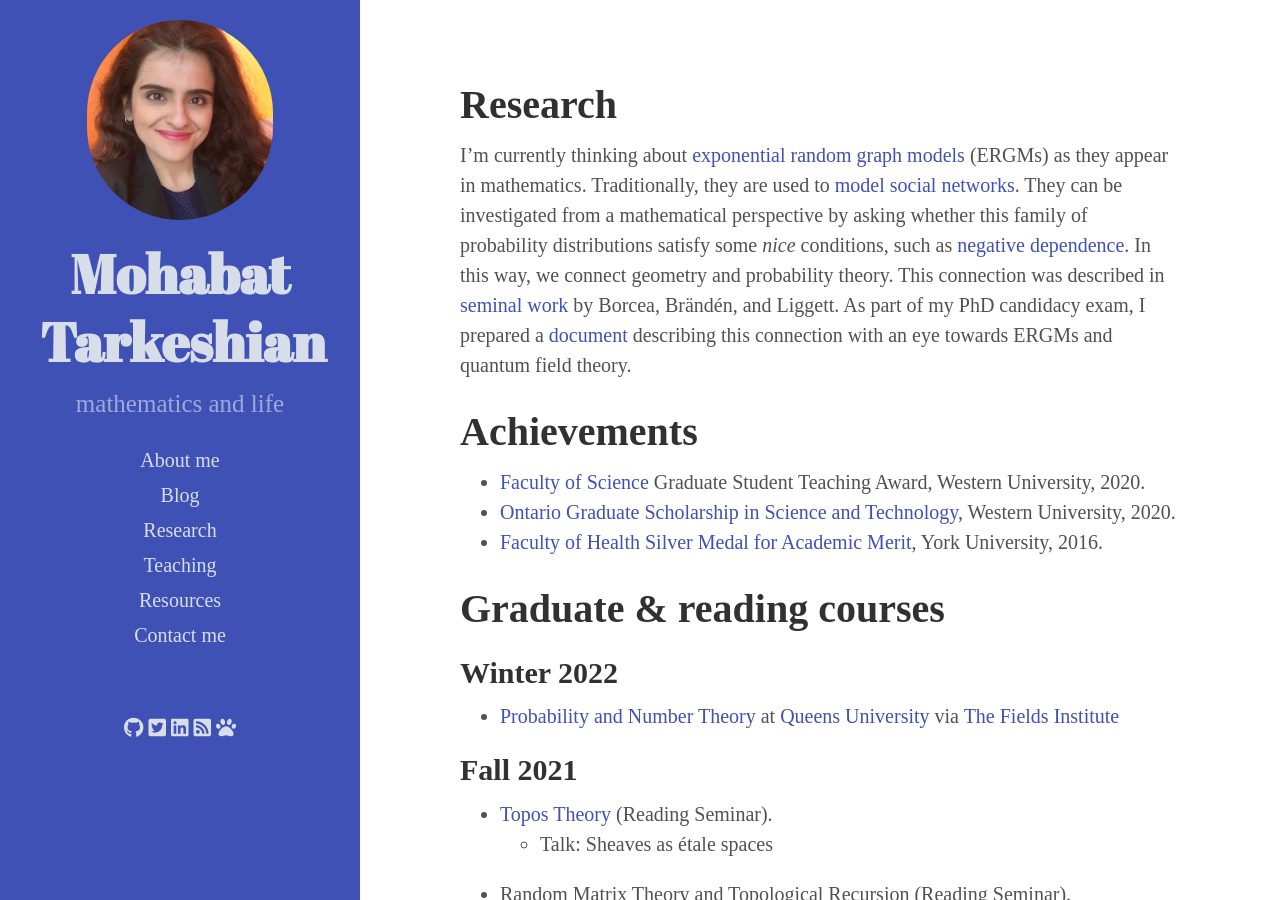
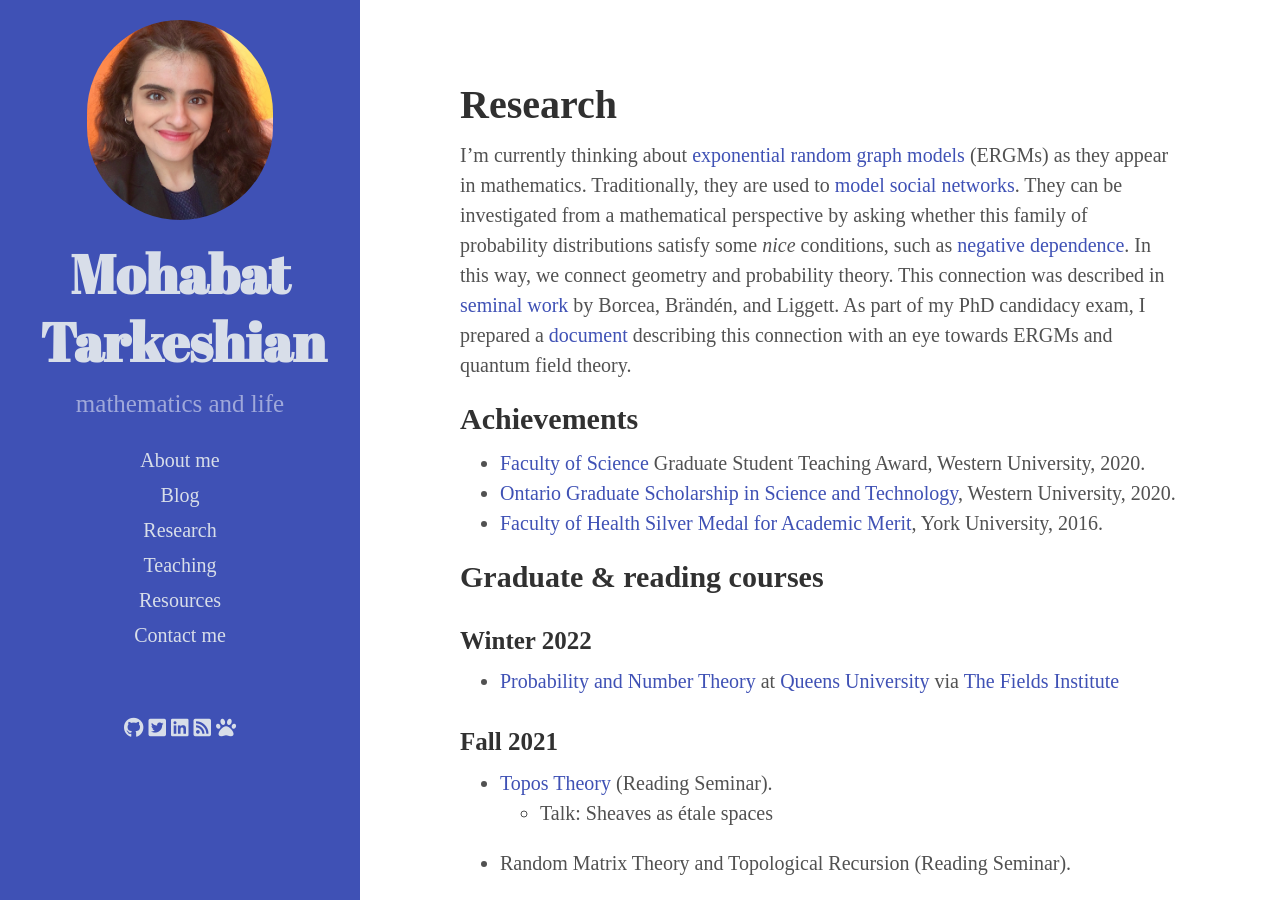
Before and after one commit to mohabatt/mohabatt.github.io, a Jekyll site: the page built from research.md, in a window 1280 px wide and 900 px high. Built offline with Jekyll 4.4.1, drawn with Linux system fonts in a browser that asks for light colours; nearby versions of some CDN libraries.

```diff
--- a/research.md
+++ b/research.md
@@ -6,47 +6,47 @@ usemathjax: true
 
 I'm currently thinking about [exponential random graph models](https://en.wikipedia.org/wiki/Exponential_family_random_graph_models) (ERGMs) as they appear in mathematics. Traditionally, they are used to [model social networks](https://ranger.uta.edu/~chqding/cse5301/classPapers/ExponentialRandomGraph.pdf). They can be investigated from a mathematical perspective by asking whether this family of probability distributions satisfy some *nice* conditions, such as [negative dependence](https://arxiv.org/abs/math/0404095). In this way, we connect geometry and probability theory. This connection was described in [seminal work](https://arxiv.org/abs/0707.2340) by Borcea, Brändén, and Liggett. As part of my PhD candidacy exam, I prepared a [document](/files/random graphs-markov-bernoulli-exponential.pdf) describing this connection with an eye towards ERGMs and quantum field theory.
 
-# Achievements
+## Achievements
 - [Faculty of Science](https://www.uwo.ca/sci/) Graduate Student Teaching Award, Western University, 2020.
 - [Ontario Graduate Scholarship in Science and Technology](https://grad.uwo.ca/finances/external_funding/ogs.html), Western University, 2020.
 - [Faculty of Health Silver Medal for Academic Merit](https://www.yorku.ca/health/scholarships-awards/faculty-of-health-gold-and-silver-medals/), York University, 2016.
 
-# Graduate & reading courses
-## Winter 2022
+## Graduate & reading courses
+### Winter 2022
 - [Probability and Number Theory](http://www.fields.utoronto.ca/activities/21-22/probability-and-numbers) at [Queens University](https://www.queensu.ca/) via [The Fields Institute](http://www.fields.utoronto.ca/describe/host-institutions/fields-institute)
 
-## Fall 2021
+### Fall 2021
 - [Topos Theory](https://www.uwo.ca/math/faculty/kapulkin/seminars/topos_theory.html) (Reading Seminar).
     - Talk: Sheaves as étale spaces
 - Random Matrix Theory and Topological Recursion (Reading Seminar).
 
-## Summer 2021
+### Summer 2021
 - [MATH 9171L](https://jdc.math.uwo.ca//M9171a-2021-summer/index.html): Mathematical Computation
     - [Final presentation](https://youtu.be/vRPyaeW-HNc)
 
-## Winter 2021
+### Winter 2021
 - [MATH 9141B](https://www.math.uwo.ca/faculty/dhillon/teaching/CommutativeAlgebra2021.html): Commutative Algebra
 - [Homotopical Algebra](https://www.math.uwo.ca/faculty/kapulkin/seminars/homotopical_algebra.html) (Reading Seminar). Talks:
     - The projective model structure on chain complexes
     - The Reedy model structure
 
-## Fall 2020
+### Fall 2020
 - [MATH 9163A](http://gdenham.math.uwo.ca/class/9163/): Convex Geometry
 
-## Winter 2020
+### Winter 2020
 - [MATH 9020B](https://www.math.uwo.ca/faculty/dhillon/teaching/Galois2020.html): Field Theory
 - [MATH 9053B](https://www.math.uwo.ca/faculty/dhillon/teaching/AlgGeom2020.html): Algebraic Geometry
 
-## Summer 2018
+### Summer 2018
 - [MATH 9511L](https://www.math.uwo.ca/faculty/kapulkin/courses/2020-9511A.html): Category Theory
 - [MATH 9140L](http://jdc.math.uwo.ca/M9140a-2018-summer/index.html): Representation Theory
 
-## Winter 2018
+### Winter 2018
 - [MATH 9022B](http://uwo.ca/math/faculty/adamus/teaching/4122B2018/index.html): Introduction to Measure Theory
 - [MATH 9051B](http://uwo.ca/math/faculty/hall/algebraic-number-theory/s18/index.html): Algebraic Number Theory
 - [MATH 9052B](http://jdc.math.uwo.ca/M9052-2018/index.html): Algebraic Topology
 
-## Fall 2017
+### Fall 2017
 - [MATH 9148A](https://uwo.ca/math/faculty/hall/expander-graphs/f17/index.html): Graph Theory: Expander Graphs
 - [MATH 9054A](http://www-home.math.uwo.ca/~mfranz/courses/2017_9054a/outline.pdf): Functional Analysis
 - [MATH 9023A](http://www-home.math.uwo.ca/~nlemire/4123/): Rings and Modules
```
